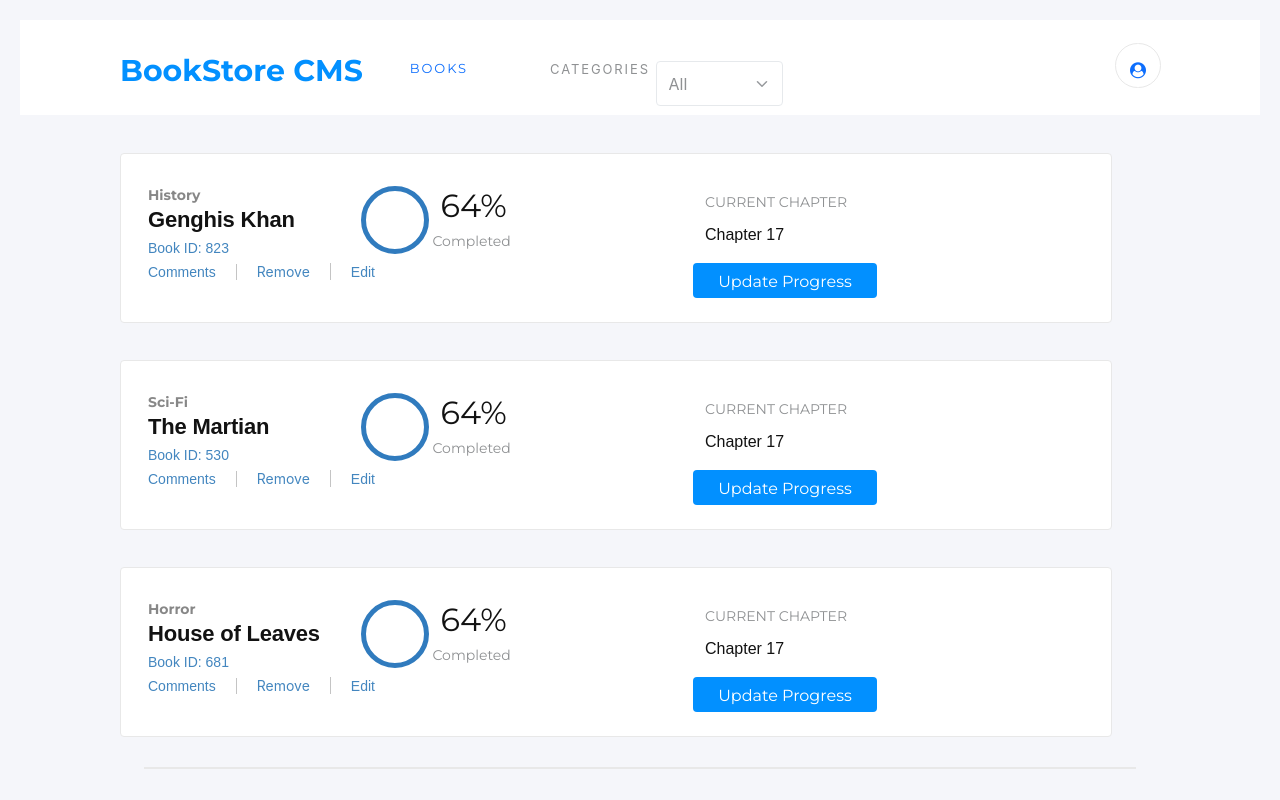
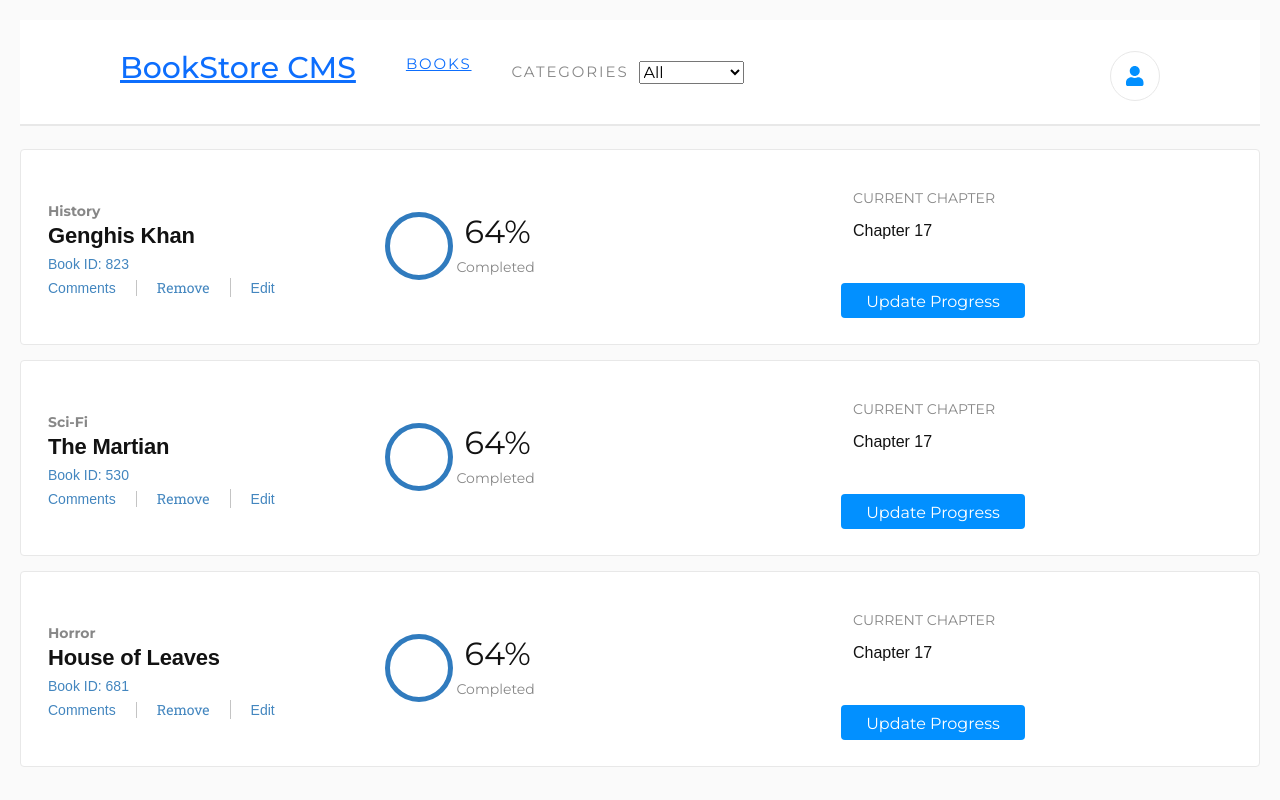
Before and after one commit to cgcarlosg/bookstore, a React (Create React App) app: page / in a window 1280 px wide. Shown: the top 800 px of the page. Built offline with nearby package versions, Linux system fonts and the light colour scheme.

Commit message:
fix stylesheet in app.css

```diff
--- a/package.json
+++ b/package.json
@@ -4,6 +4,9 @@
   "private": true,
   "engines": {},
   "dependencies": {
+    "@fortawesome/fontawesome-svg-core": "^1.2.36",
+    "@fortawesome/free-solid-svg-icons": "^5.15.4",
+    "@fortawesome/react-fontawesome": "^0.1.15",
     "@testing-library/jest-dom": "^5.14.1",
     "@testing-library/react": "^11.2.7",
     "@testing-library/user-event": "^12.8.3",
--- a/src/App.css
+++ /dev/null
@@ -1,39 +0,0 @@
-.App {
-  text-align: center;
-}
-
-.App-logo {
-  height: 40vmin;
-  pointer-events: none;
-}
-
-@media (prefers-reduced-motion: no-preference) {
-  .App-logo {
-    animation: App-logo-spin infinite 20s linear;
-  }
-}
-
-.App-header {
-  background-color: #282c34;
-  min-height: 100vh;
-  display: flex;
-  flex-direction: column;
-  align-items: center;
-  justify-content: center;
-  font-size: calc(10px + 2vmin);
-  color: white;
-}
-
-.App-link {
-  color: #61dafb;
-}
-
-@keyframes App-logo-spin {
-  from {
-    transform: rotate(0deg);
-  }
-
-  to {
-    transform: rotate(360deg);
-  }
-}
--- a/src/components/App.js
+++ b/src/components/App.js
@@ -1,4 +1,5 @@
 import React from 'react';
+import '../stylesheets/App.css';
 import BookList from '../containers/BookList';
 import BooksForm from '../containers/BooksForm';
 
--- a/src/components/Book.js
+++ b/src/components/Book.js
@@ -3,7 +3,7 @@ import PropTypes from 'prop-types';
 import '../stylesheets/Book.css';
 
 const Book = ({ book, delete: handleRemoveBook }) => (
-  <div className={`${book.visible ? 'book-panel d-flex flex-column flex-md-row' : 'd-none'}`}>
+  <div className={`${book.visible ? 'book-card flex align-c' : 'd-none'}`}>
     <div className="book-info">
       <div className="book-category">
         {book.category}
--- a/src/components/CategoryFilter.js
+++ b/src/components/CategoryFilter.js
@@ -12,9 +12,9 @@ export const CATEGORIES = [
 ];
 
 const CategoryFilter = ({ handleFilter }) => (
-  <label htmlFor="filterCategories" className="form-label d-flex">
-    CATEGORIES&nbsp;
-    <select name="filterCategories" onChange={handleFilter} id="filterCategories" className="form-select filter-categories">
+  <label htmlFor="filterCategories" className="flex align-c">
+    <span className="category-header-title op-5">Categories</span>
+    <select name="filterCategories" onChange={handleFilter} id="filterCategories" className="pointer">
       <option value="All">All</option>
       {
         CATEGORIES.map(category => (
--- a/src/components/NavBar.js
+++ b/src/components/NavBar.js
@@ -1,9 +1,11 @@
 import React from 'react';
 import { Link } from 'react-router-dom';
+import '../stylesheets/App.css';
 import { connect } from 'react-redux';
+import { faUser } from '@fortawesome/free-solid-svg-icons';
+import { FontAwesomeIcon } from '@fortawesome/react-fontawesome';
 import PropTypes from 'prop-types';
 import CategoryFilter from './CategoryFilter';
-import '../stylesheets/NavBar.css';
 import { CHANGE_FILTER, CHANGE_VISIBILITY } from '../actions';
 
 const NavBar = ({ handleChangeFilter: changeFilter, handleVisibility: changeVisibity }) => {
@@ -12,14 +14,20 @@ const NavBar = ({ handleChangeFilter: changeFilter, handleVisibility: changeVisi
     changeVisibity(e.target.value);
   };
   return (
-    <nav className="d-flex flex-column flex-md-row">
-      <div className="nav-links d-flex flex-column flex-md-row">
-        <h1 className="title"><Link to="/">BookStore CMS</Link></h1>
-        <h2 className="books"><Link to="/books">BOOKS</Link></h2>
-        <h2 className="categories"><CategoryFilter handleFilter={handleFilter} /></h2>
-      </div>
-      <span className="login"><Link to="/login" className="fa fa-user-circle" /></span>
-    </nav>
+    <>
+      <header>
+        <nav className="p-100 nav pos-rel flex">
+          <h1 className="title pointer"><Link to="/">BookStore CMS</Link></h1>
+          <div className="right-cont align-c flex">
+            <p className="book-header-title pointer"><Link to="/books">BOOKS</Link></p>
+            <CategoryFilter handleFilter={handleFilter} />
+          </div>
+          <div className="prof pointer flex align-c just-c">
+            <FontAwesomeIcon icon={faUser} />
+          </div>
+        </nav>
+      </header>
+    </>
   );
 };
 
--- a/src/index.css
+++ b/src/index.css
@@ -1,20 +1,14 @@
+* {
+  padding: 0;
+  margin: 0;
+  box-sizing: border-box;
+}
+
 body {
-  margin: 0;
-  font-family:
-    -apple-system,
-    BlinkMacSystemFont,
-    'Segoe UI',
-    'Roboto',
-    'Oxygen',
-    'Ubuntu',
-    'Cantarell',
-    'Fira Sans',
-    'Droid Sans',
-    'Helvetica Neue',
-    sans-serif;
-  -webkit-font-smoothing: antialiased;
-  -moz-osx-font-smoothing: grayscale;
-  background-color: #f5f6fa;
+  background-color: #fafafa;
+  font-family: 'Montserrat', sans-serif;
+  max-width: 1440px;
+  margin: 0 auto;
 }
 
 code {
--- /dev/null
+++ b/src/stylesheets/App.css
@@ -0,0 +1,288 @@
+@import url('https://fonts.googleapis.com/css2?family=Montserrat:wght@100;200;300;400;500;600;700&family=Roboto+Slab:wght@100;200;300;400;500;600;700&display=swap');
+
+:root {
+  --azure: #0290ff;
+  --gray: #e8e8e8;
+  --black: #121212;
+  --blue: #4386bf;
+  --medium-blue: #307bbe;
+  --dodger-blue: #379cf6;
+}
+
+* {
+  padding: 0;
+  margin: 0;
+  box-sizing: border-box;
+}
+
+body {
+  background-color: #fafafa;
+  font-family: 'Montserrat', sans-serif;
+  max-width: 1440px;
+  margin: 0 auto;
+}
+
+li {
+  list-style: none;
+}
+
+.flex {
+  display: flex;
+}
+
+.p-100 {
+  padding: 0 100px;
+}
+
+.align-c {
+  align-items: center;
+}
+
+.just-c {
+  justify-content: center;
+}
+
+.just-sb {
+  justify-content: space-between;
+}
+
+.pos-rel {
+  position: relative;
+}
+
+.pointer {
+  cursor: pointer;
+}
+
+.op-5 {
+  opacity: 0.5;
+}
+
+.fw-300 {
+  font-weight: 300;
+}
+
+.nav {
+  padding: 30px 100px;
+  background-color: #fff;
+  border-bottom: 2px solid var(--gray);
+  margin-bottom: calc(38px - 15px);
+}
+
+.title {
+  color: var(--azure);
+  font-size: 30px;
+}
+
+.right-cont {
+  margin-left: 50px;
+}
+
+.book-header-title {
+  margin-right: 40px;
+  text-transform: uppercase;
+  font-size: 15px;
+  letter-spacing: 1.9px;
+  color: var(--black);
+}
+
+.category-header-title {
+  color: var(--black);
+  font-size: 15px;
+  letter-spacing: 1.9px;
+  text-transform: uppercase;
+  margin-right: 10px;
+}
+
+.prof {
+  width: 50px;
+  height: 50px;
+  border: solid 1px var(--gray);
+  border-radius: 50%;
+  position: absolute;
+  right: 100px;
+  bottom: 23px;
+}
+
+.prof svg {
+  font-size: 1.25em;
+}
+
+.prof svg path {
+  fill: var(--azure);
+}
+
+.book-card {
+  font-family: 'Roboto Slab', sans-serif;
+  background-color: white;
+  margin: 15px 0;
+  padding: 32px 147px 26px 27px;
+  border: solid 1px var(--gray);
+  border-radius: 4px;
+  position: relative;
+}
+
+.book-cat {
+  font-family: 'Montserrat', sans-serif;
+  font-size: 14px;
+  margin-bottom: 4px;
+}
+
+.book-title {
+  font-size: 22px;
+}
+
+.book-id {
+  font-size: 14px;
+  color: var(--blue);
+  margin-bottom: 20px;
+}
+
+.lower-btns {
+  color: var(--blue);
+  font-size: 14px;
+}
+
+.rmv-btn {
+  border: 0;
+  background-color: transparent;
+  font-family: 'Roboto Slab', sans-serif;
+  color: var(--blue);
+  font-size: 14px;
+}
+
+.btn-divider {
+  width: 2px;
+  height: 24px;
+  margin: 0 15px;
+  border: solid 1px var(--gray);
+}
+
+.progress {
+  position: absolute;
+  right: 40%;
+}
+
+.porcentage-oval {
+  background: linear-gradient(to bottom, var(--medium-blue), var(--dodger-blue));
+  display: inline-block;
+  width: 68px;
+  height: 68px;
+  border-radius: 50%;
+  margin-right: 20px;
+  padding: 5px;
+}
+
+.porcentage-oval span {
+  background: #fff;
+  display: block;
+  width: 58px;
+  height: 58px;
+  border-radius: 50%;
+}
+
+.porcentage {
+  font-size: 32px;
+  font-family: 'Montserrat', sans-serif;
+  color: var(--black);
+}
+
+.completed {
+  font-family: 'Montserrat', sans-serif;
+  color: var(--black);
+  font-size: 14px;
+}
+
+.divider {
+  width: 2px;
+  height: 70px;
+  border: 1px solid var(--gray);
+  position: absolute;
+  right: 400px;
+}
+
+.chapter-cont {
+  position: absolute;
+  right: 180px;
+}
+
+.current-ch {
+  font-size: 13px;
+  margin-bottom: 7px;
+}
+
+.chapter {
+  font-size: 16px;
+  margin-bottom: 24px;
+}
+
+.updt-progress {
+  background-color: var(--azure);
+  border-radius: 3px;
+  padding: 7px 24px;
+  border: 0;
+  color: white;
+  font-family: 'Roboto Slab', sans-serif;
+  letter-spacing: 0.5px;
+}
+
+.books-cards-cont {
+  max-height: 75vh;
+  overflow-y: scroll;
+  margin: 0 100px;
+}
+
+.books-cards-cont::-webkit-scrollbar {
+  display: none;
+}
+
+.form-divider {
+  height: 2px;
+  border: 1px solid var(--gray);
+  margin: 35px 100px;
+}
+
+.form {
+  margin-bottom: 100px;
+}
+
+.add-new-book {
+  font-size: 20px;
+  letter-spacing: -0.18px;
+  color: #888;
+  margin-bottom: 20px;
+}
+
+#titleInput {
+  padding: 10px 10px;
+  width: 100%;
+  margin-right: 30px;
+  font-size: 16px;
+  font-family: 'Montserrat', sans-serif;
+  border: 1px solid var(--gray);
+  border-radius: 4px;
+}
+
+#categoryInput {
+  padding: 10px 10px;
+  width: 50%;
+  appearance: none;
+  font-size: 16px;
+  font-family: 'Montserrat', sans-serif;
+  border: 1px solid var(--gray);
+  border-radius: 4px;
+}
+
+.add-btn {
+  padding: 10px 20px;
+  width: 30%;
+  margin-left: 30px;
+  font-family: 'Roboto Slab', sans-serif;
+  letter-spacing: 0.5px;
+  font-size: 13px;
+  color: white;
+  font-weight: bold;
+  background-color: var(--azure);
+  border-radius: 3px;
+  border: 1px solid var(--gray);
+}
--- a/src/stylesheets/NavBar.css
+++ /dev/null
@@ -1,64 +0,0 @@
-:root {
-  --black-two: #121212;
-}
-
-.login {
-  margin: 0;
-  padding: 14px;
-  border: solid 1px #e8e8e8;
-  border-radius: 30px;
-}
-
-nav a {
-  text-decoration: none;
-  font-family: 'Montserrat', sans-serif;
-}
-
-h1.title a {
-  height: 37px;
-  margin: 6px 47px 2px 0;
-  font-size: 30px;
-  font-weight: bold;
-  font-stretch: normal;
-  font-style: normal;
-  line-height: normal;
-  letter-spacing: normal;
-  color: #0290ff;
-}
-
-h2.books,
-h2.categories a {
-  color: var(--black-two);
-}
-
-h2.books a {
-  height: 16px;
-  margin: 18px 41px 11px 0;
-  font-size: 13px;
-  font-weight: normal;
-  font-stretch: normal;
-  font-style: normal;
-  line-height: normal;
-  letter-spacing: 1.9px;
-}
-
-h2.categories {
-  height: 16px;
-  margin: 18px 64px 11px 41px;
-  opacity: 0.5;
-  font-size: 13px;
-  font-weight: normal;
-  font-stretch: normal;
-  font-style: normal;
-  line-height: normal;
-  letter-spacing: 1.9px;
-}
-
-nav {
-  display: flex;
-  justify-content: space-between;
-  height: 95px;
-  margin: 0 0 38px;
-  padding: 23px 99px 27px 100px;
-  background-color: #fff;
-}
```
Also changed, not shown: 1 other file (tests, documents, lock files or other folders).
